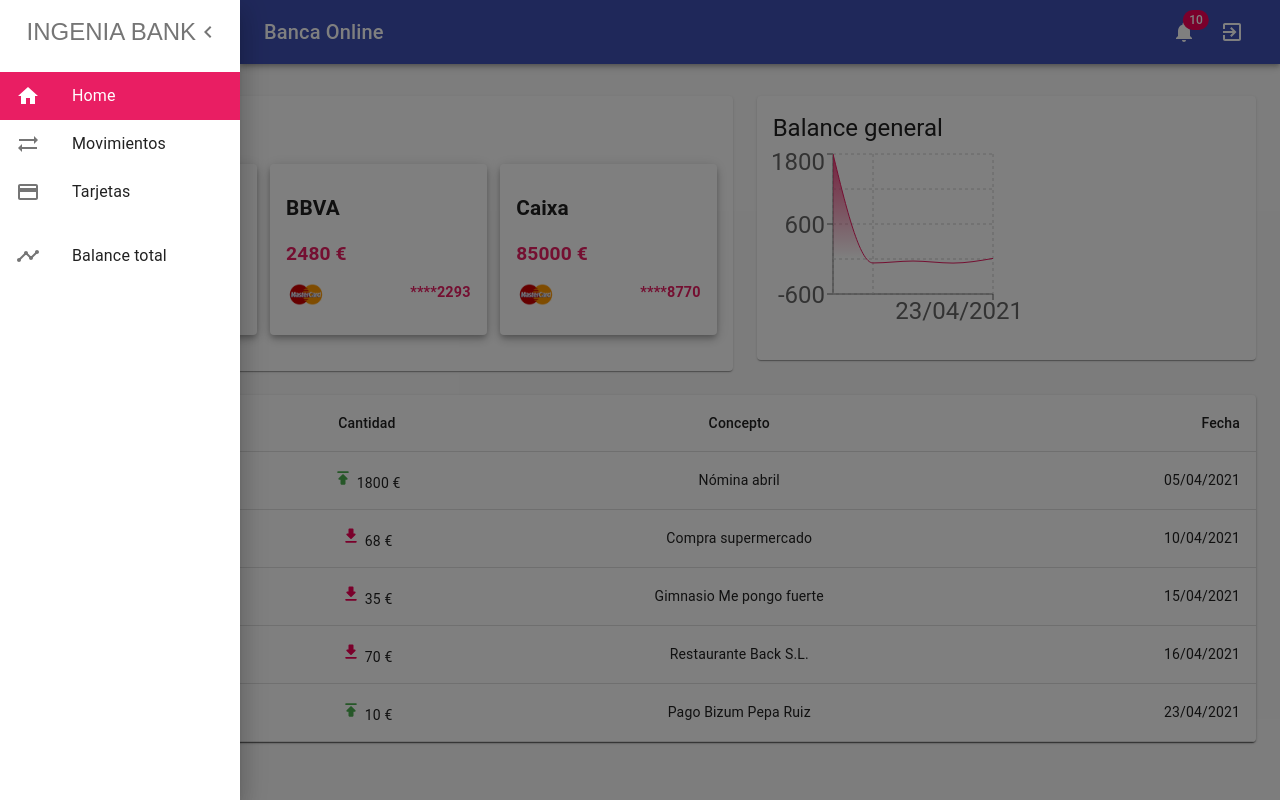
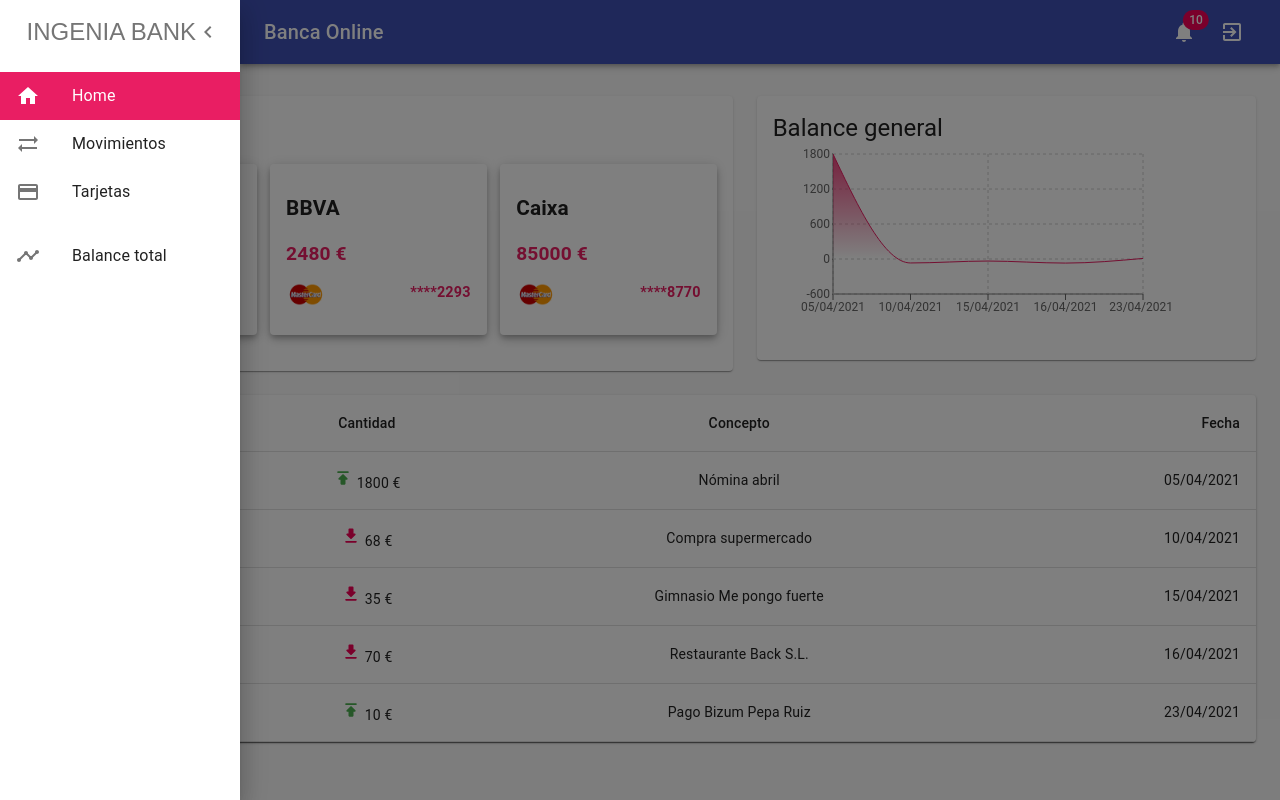
Before and after one commit to gfmarcos/react-dashboard-template-master, a React (Create React App) app: page /home in a window 1280 px wide. Both pictures are taken after typing "name@example.com", "Sample123" into the empty fields and a click on the button "ACCEDER". Built offline with nearby package versions, Linux system fonts and the light colour scheme.

Commit message:
modify fontsize on graph axis

```diff
--- a/src/components/Balances.jsx
+++ b/src/components/Balances.jsx
@@ -31,7 +31,7 @@
         Balance general
       </Typography>
       <AreaChart
-        width={250}
+        width={400}
         height={180}
         data={datas}
         margin={{ top: 10, right: 30, left: 0, bottom: 0 }}
@@ -42,8 +42,8 @@
             <stop offset="95%" stopColor={colorPink} stopOpacity={0} />
           </linearGradient>
         </defs>
-        <XAxis dataKey="name" />
-        <YAxis />
+        <XAxis dataKey="name" fontSize={'50%'}/>
+        <YAxis tickSize={1} fontSize={'50%'}/>
         <CartesianGrid strokeDasharray="3 3" />
         <Tooltip />
         <Area
@@ -73,7 +73,7 @@
           </linearGradient>
         </defs>
         <XAxis dataKey="name" />
-        <YAxis />
+        <YAxis tickSize={1}/>
         <CartesianGrid strokeDasharray="3 3" />
         <Tooltip />
         <Area
```
